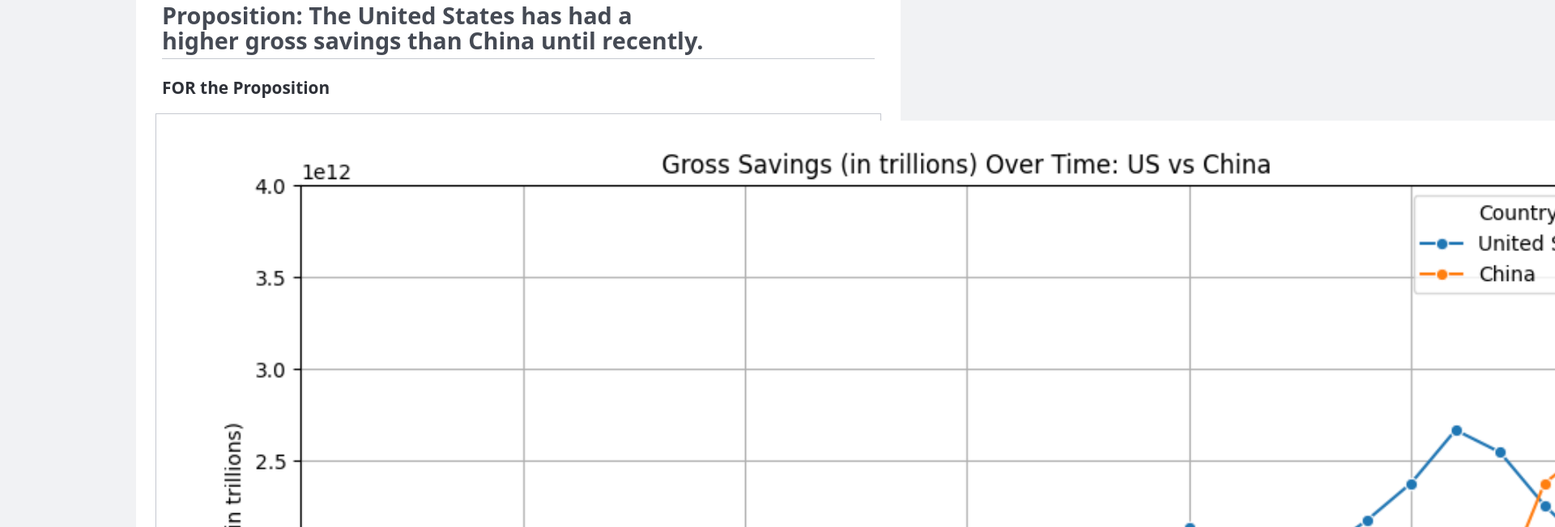
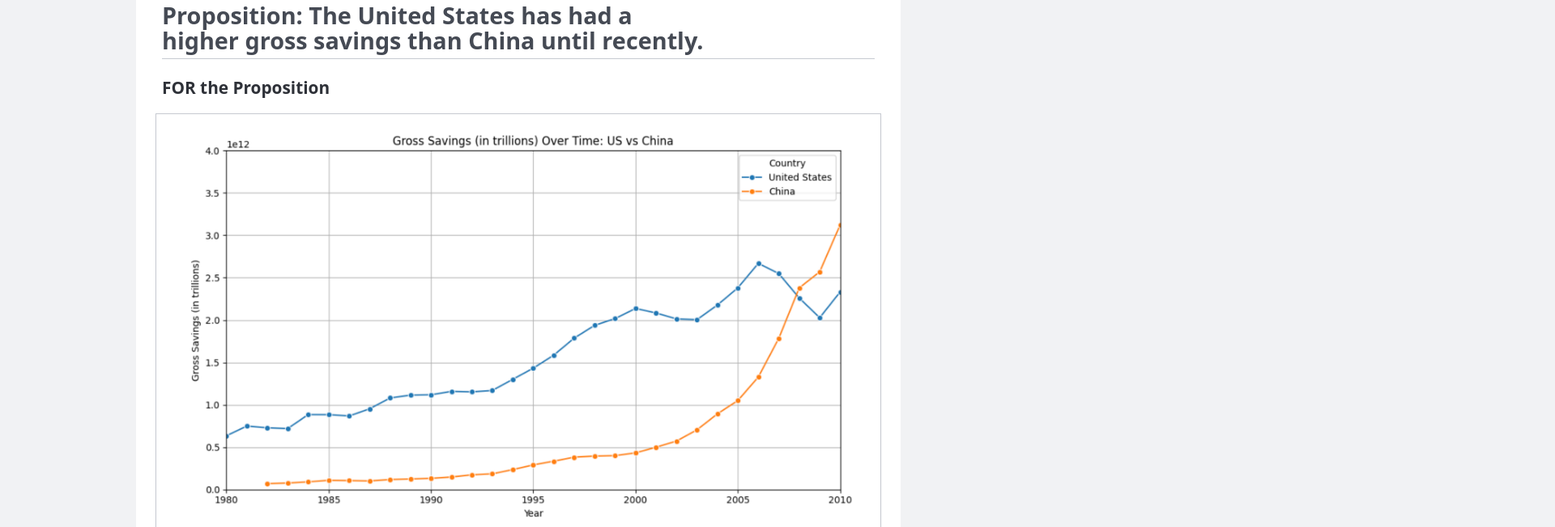
Before and after one commit to seungbyn/DSC106-Project2, a plain HTML site: page index.html in a window 1280 px wide. Shown: the part 382-1033 px from the top of the page at 81% size, 1920 px wide, since content can reach past the window. Drawn offline with Linux system fonts and the light colour scheme.

Commit message:
Update index.html

```diff
--- a/index.html
+++ b/index.html
@@ -138,6 +138,12 @@
           }
         }
       }
+      img {
+        max-width: 100%;
+        height: auto;
+        display: block;
+        margin: 0 auto;
+          }
     </style>
   </head>
 
```
